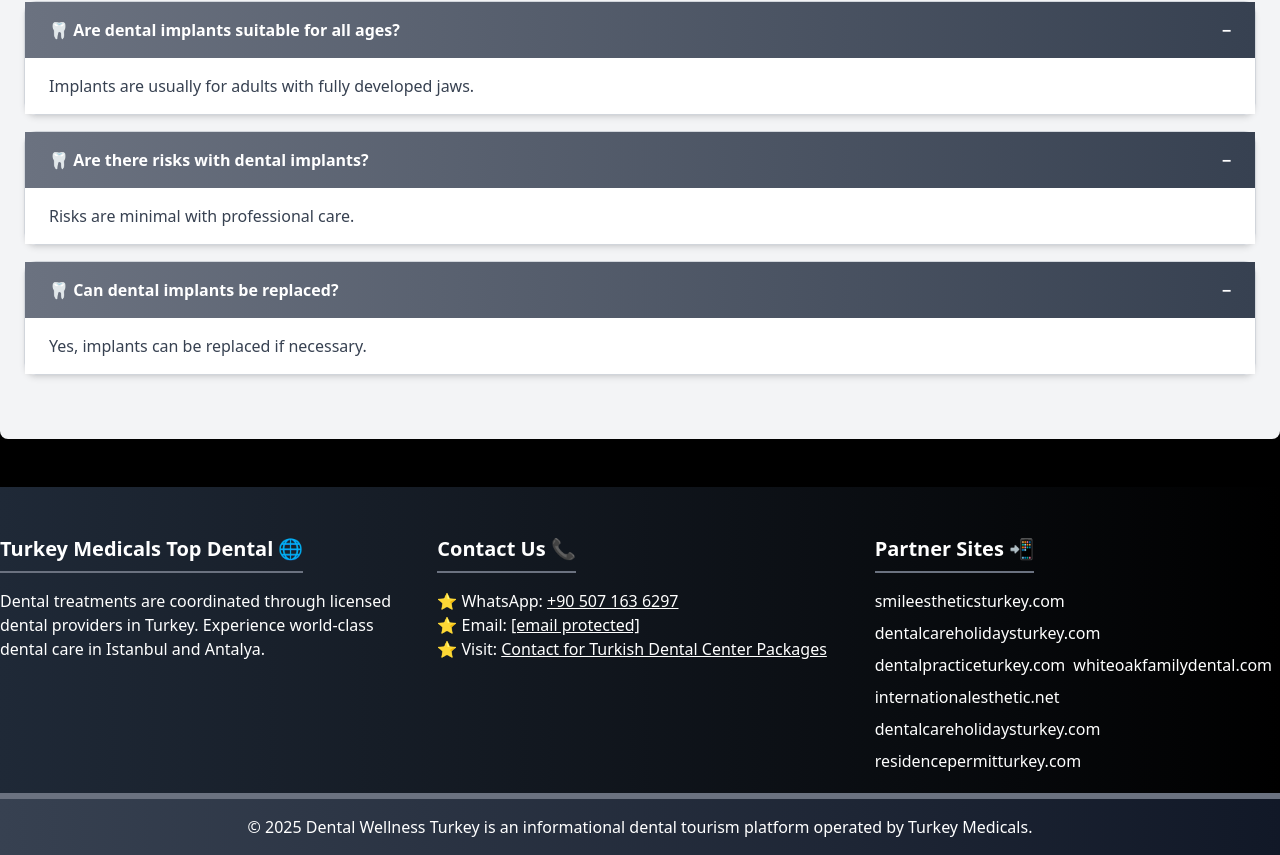
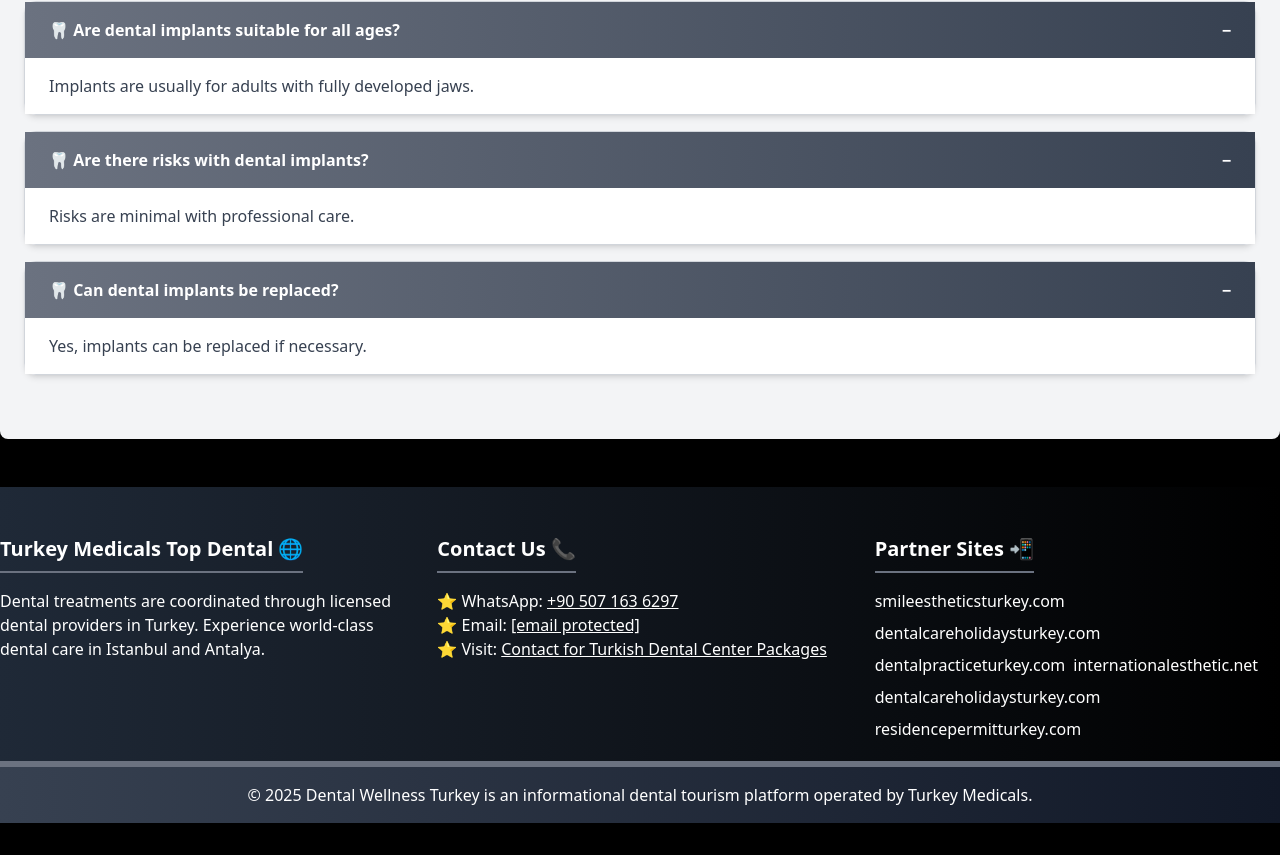
Before and after one commit to turkey-medicals/dentalwellnessturkey.co.uk, a plain HTML site: page index.html in a window 1280 px wide. Shown: the part 6787-7642 px from the top of the page. After the commit the page ends 7610 px from the top, so only its background shows below. Drawn offline with nearby package versions, Linux system fonts and the light colour scheme.

Commit message:
Update index.html

```diff
--- a/index.html
+++ b/index.html
@@ -667,7 +667,6 @@
         <p><a href="https://smileestheticsturkey.com" target="_blank" class="hover:text-gray-300">smileestheticsturkey.com</a></p>
         <p><a href="https://dentalcareholidaysturkey.com" target="_blank" class="hover:text-gray-300">dentalcareholidaysturkey.com</a></p>
         <p><a href="https://dentalpracticeturkey.com" target="_blank" class="hover:text-gray-300">dentalpracticeturkey.com</a></p>
-        <p><a href="https://whiteoakfamilydental.com" target="_blank" class="hover:text-gray-300">whiteoakfamilydental.com</a></p>
         <p><a href="https://internationalesthetic.net" target="_blank" class="hover:text-gray-300">internationalesthetic.net</a></p>
         <p><a href="https://dentalcareholidaysturkey.com" target="_blank" class="hover:text-gray-300">dentalcareholidaysturkey.com</a></p>
         <p><a href="https://residencepermitturkey.com" target="_blank" class="hover:text-gray-300">residencepermitturkey.com</a></p>
```
